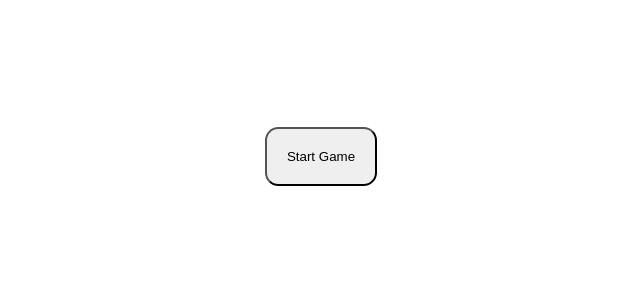
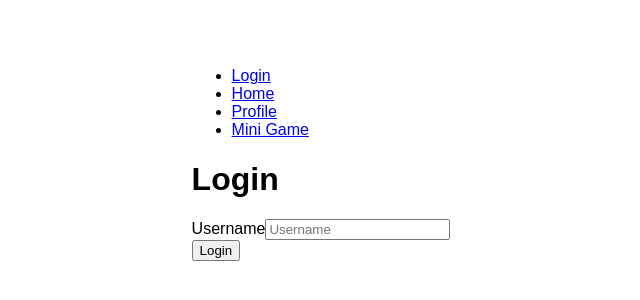
Before and after one commit to utkazyama/slang_challenge_frontend, a React (Create React App) app: page / in a window 1280 px wide. Shown: the part 244-544 px from the top of the page, without its empty margins (319-959 px from the left). Built offline with nearby package versions, Linux system fonts and the light colour scheme; no server answers.

Commit message:
Route done

```diff
--- a/package.json
+++ b/package.json
@@ -5,6 +5,7 @@
   "dependencies": {
     "react": "^16.8.6",
     "react-dom": "^16.8.6",
+    "react-router-dom": "^5.0.1",
     "react-scripts": "3.0.1"
   },
   "scripts": {
--- a/src/App.js
+++ b/src/App.js
@@ -1,17 +1,25 @@
 import React from 'react';
-import GameBoard from './components/GameBoard.js';
+import { BrowserRouter as Router, Route } from 'react-router-dom';
+import NavBar from './components/NavBar';
+import Login from './components/Login';
+import Home from './components/Home';
+import Profile from './components/Profile';
+import GameBoard from './components/GameBoard';
 
 import './App.css';
 
 function App() {
   return (
     <div className="App">
-      <header>
-      </header>
-
-      <div>
-        < GameBoard />
-      </div>
+    <Router>
+      <React.Fragment>
+        <NavBar />
+        <Route exact path='/' component={Login} />
+        <Route exact path='/home' component={Home} />
+        <Route exact path='/profile' component={Profile} />
+        <Route exact path='/gameboard' component={GameBoard} />
+      </React.Fragment>
+    </Router>
     </div>
   );
 }
--- /dev/null
+++ b/src/components/Home.js
@@ -0,0 +1,11 @@
+import React from 'react';
+
+const Home = () => {
+ return (
+   <div>
+     <h1>Slang List</h1>
+   </div>
+ );
+};
+
+export default Home;
--- /dev/null
+++ b/src/components/Login.js
@@ -0,0 +1,13 @@
+import React from 'react';
+
+const Login = () =>
+  <form>
+    <h1>Login</h1>
+    <div>
+      <label htmlFor="username">Username</label>
+      <input type="text" name="username" placeholder="Username" />
+    </div>
+    <input type="submit" value="Login" />
+  </form>;
+
+export default Login;
--- /dev/null
+++ b/src/components/NavBar.js
@@ -0,0 +1,16 @@
+import React from 'react';
+import { NavLink } from 'react-router-dom';
+
+const NavBar = () => {
+ return (
+   <div className='navbar'>
+     <ul>
+     <li><NavLink to='/'>Login</NavLink></li>
+     <li><NavLink to='/home'>Home</NavLink></li>
+     <li><NavLink to='/profile'>Profile</NavLink></li>
+     <li><NavLink to='/gameboard'>Mini Game</NavLink></li>
+     </ul>
+   </div>
+ );
+};
+export default NavBar;
--- /dev/null
+++ b/src/components/Profile.js
@@ -0,0 +1,11 @@
+import React from 'react';
+
+const Profile = () => {
+ return (
+   <div>
+     <h1>Your Profile</h1>
+   </div>
+ );
+};
+
+export default Profile;
```
Also changed, not shown: 1 other file (tests, documents, lock files or other folders).
